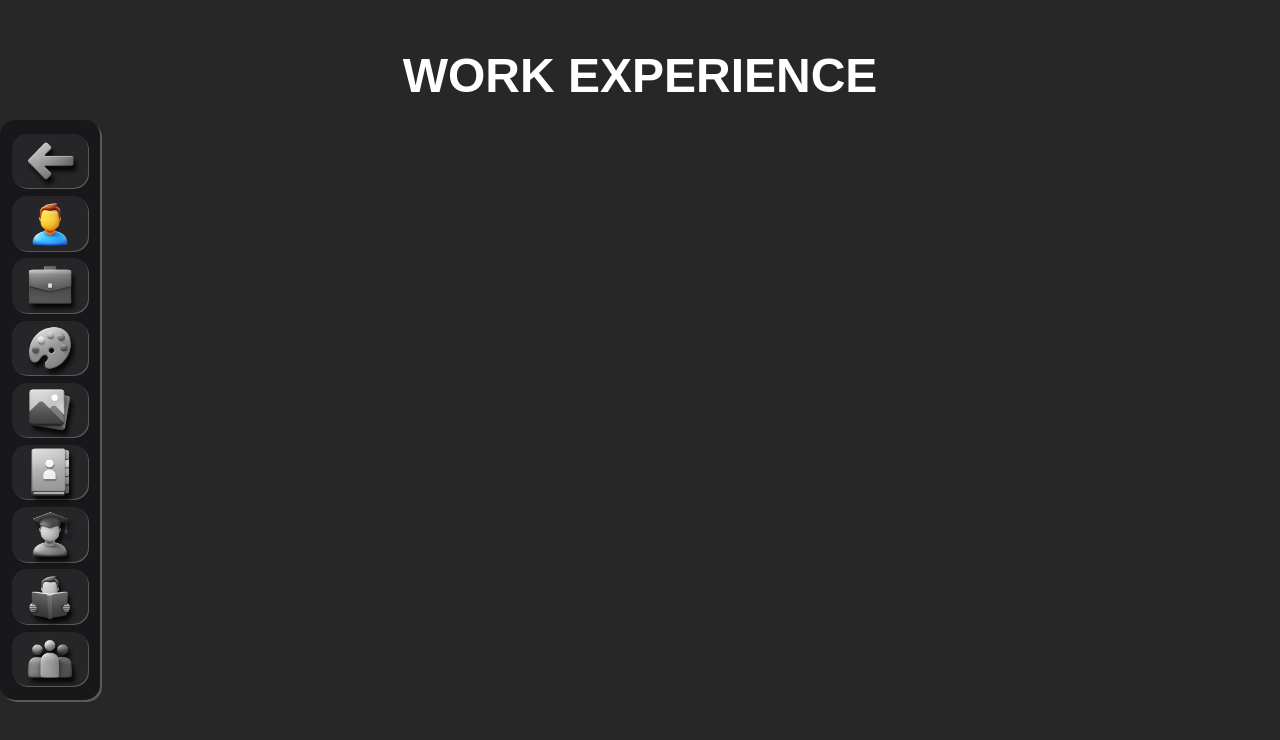
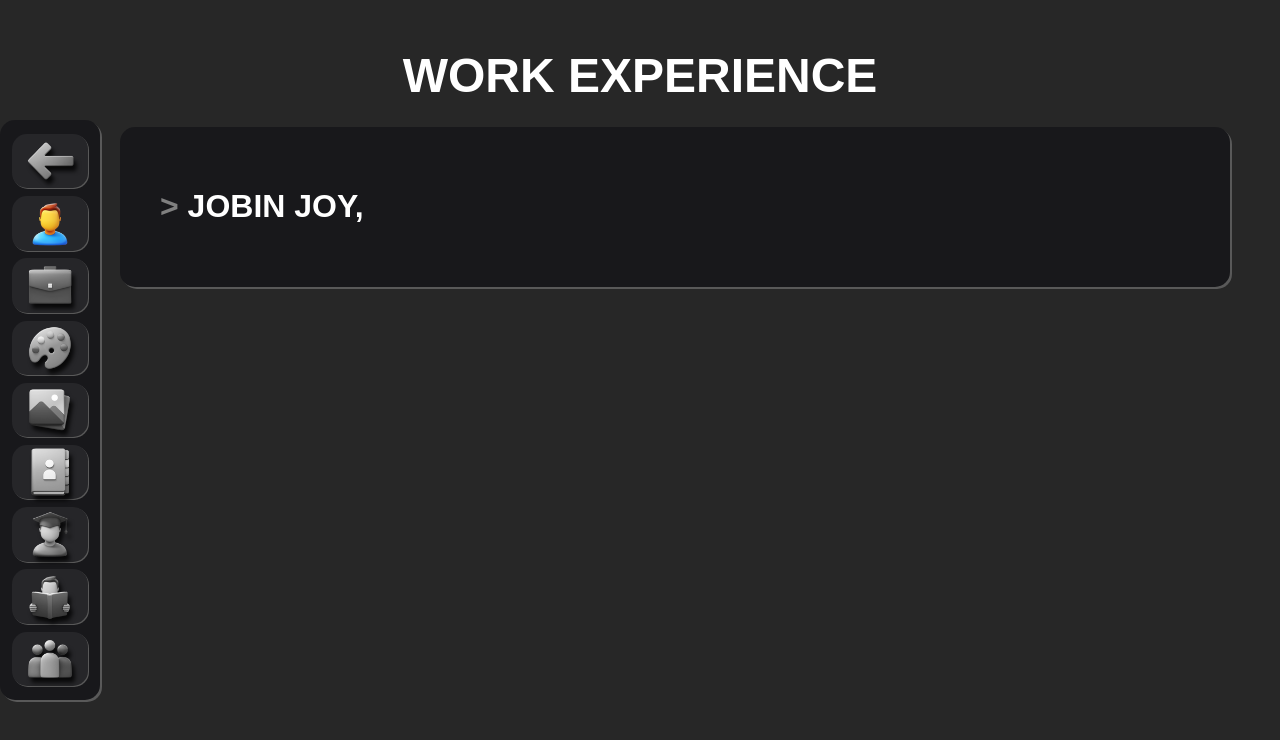
Before and after one commit to Jobin235/personalPortfolio, a React (Create React App) app: page /work in a window 1280 px wide. Shown: the top 740 px of the page. Built offline with nearby package versions, Linux system fonts and the light colour scheme.

Commit message:
bug fixes

```diff
--- a/src/components/SideMenu.js
+++ b/src/components/SideMenu.js
@@ -59,6 +59,7 @@ export default function SideMenu() {
         {data.map((data) => {
           return (
             <div
+              key={data.menu}
               id={currentMenu === data.menu ? styles.active : ""}
               className={styles.menu}
               onClick={() => handleMenuSelection(data.menu)}
--- a/src/pages/SkillsPage.js
+++ b/src/pages/SkillsPage.js
@@ -16,12 +16,12 @@ export default function SkillsPage() {
             <div className={styles.cardContent}>
               {data.map((data) => {
                 return (
-                  <div className={styles.details}>
+                  <div key={data.category} className={styles.details}>
                     <div className={styles.category}>{data.category}</div>
                     <div className={styles.skillSection}>
                       {data.skills.map((skills) => {
                         return (
-                          <Reveal width="100%">
+                          <Reveal key={skills.skill} width="100%">
                             <SkillMeter
                               logo={skills.logo}
                               skill={skills.skill}
--- a/src/pages/WorkPage.js
+++ b/src/pages/WorkPage.js
@@ -3,10 +3,28 @@ import React from "react";
 import HeaderText from "../components/HeaderText";
 import styles from "../styles/pages/Work.module.css";
 
+import PageTransition from "../components/PageTransition";
+import Reveal from "../components/Reveal";
+
 export default function WorkPage() {
   return (
     <div className={styles.container}>
-      <HeaderText text="Work Experience"/>
+      <HeaderText text="Work Experience" />
+      <PageTransition>
+        <div className={styles.content}>
+          <div className={styles.card}>
+            <div className={styles.cardContent}>
+              <div className={styles.details}>
+                <Reveal>
+                  <h1 className={styles.name}>
+                    <span style={{ color: "grey" }}>{">"}</span> JOBIN JOY,
+                  </h1>
+                </Reveal>
+              </div>
+            </div>
+          </div>
+        </div>
+      </PageTransition>
     </div>
   );
 }
--- a/src/styles/pages/Work.module.css
+++ b/src/styles/pages/Work.module.css
@@ -1,4 +1,26 @@
 .container {
   background: rgb(39, 39, 39);
-  min-height: 200vh;
+  min-height: 100vh;
 }
+
+.content {
+  display: grid;
+  grid-template-columns: 100px auto 100px;
+}
+
+.card {
+  grid-column: 2/4;
+  background-color: #18181b;
+  margin: 0px 50px 20px 20px;
+  border-radius: 15px;
+  box-shadow: 2px 2px #595959;
+}
+
+.cardContent {
+  display: grid;
+  grid-template-columns: 1fr;
+}
+
+.details {
+  padding: 40px;
+}
```
